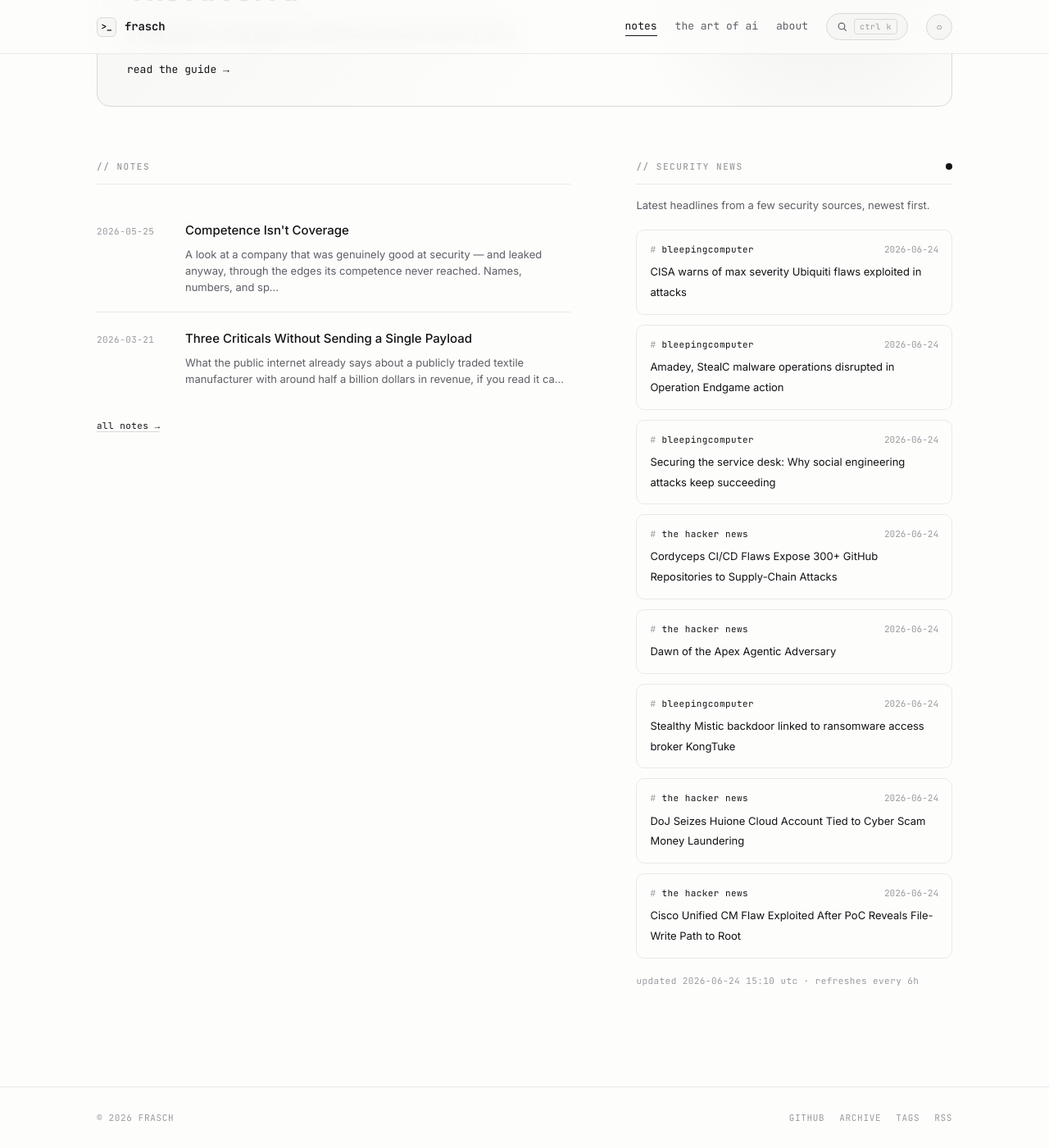
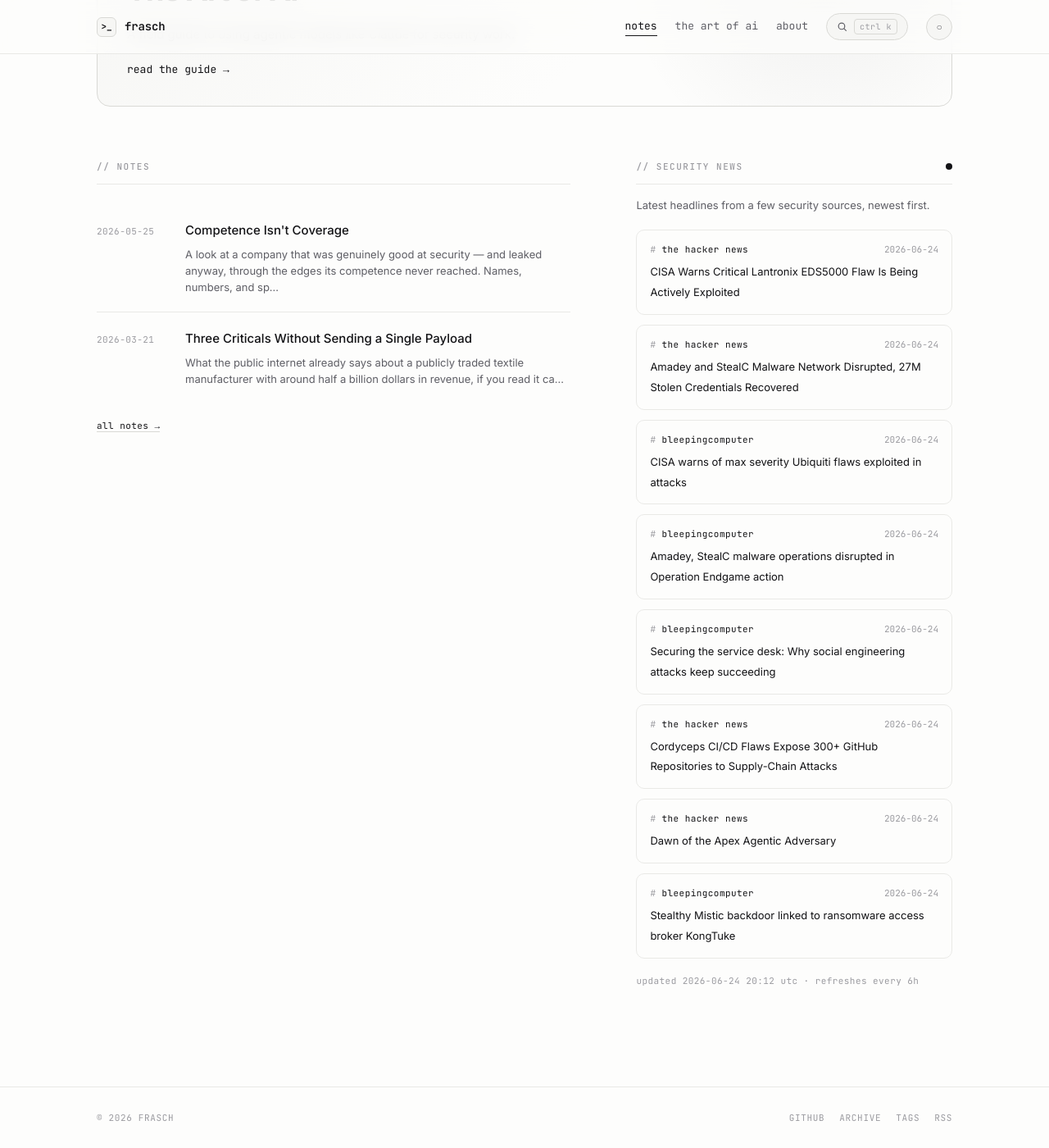
Before and after one commit to whoisfrasch/frasch, a Jekyll site: the page built from index.html, in a window 1280 px wide and 1400 px high, scrolled down 590 px. Shown: the whole window at 82% size. Built offline with Jekyll 4.4.1, drawn with Linux system fonts in a browser that asks for light colours.

```diff
--- a/_data/news.json
+++ b/_data/news.json
@@ -1,6 +1,18 @@
 {
-  "updated": "2026-06-24T15:10:40Z",
+  "updated": "2026-06-24T20:12:15Z",
   "items": [
+    {
+      "source": "the hacker news",
+      "title": "CISA Warns Critical Lantronix EDS5000 Flaw Is Being Actively Exploited",
+      "link": "https://thehackernews.com/2026/06/cisa-warns-critical-lantronix-eds5000.html",
+      "date": "2026-06-24T17:19:18Z"
+    },
+    {
+      "source": "the hacker news",
+      "title": "Amadey and StealC Malware Network Disrupted, 27M Stolen Credentials Recovered",
+      "link": "https://thehackernews.com/2026/06/amadey-and-stealc-malware-network.html",
+      "date": "2026-06-24T15:59:50Z"
+    },
     {
       "source": "bleepingcomputer",
       "title": "CISA warns of max severity Ubiquiti flaws exploited in attacks",
@@ -36,18 +48,6 @@
       "title": "Stealthy Mistic backdoor linked to ransomware access broker KongTuke",
       "link": "https://www.bleepingcomputer.com/news/security/stealthy-mistic-backdoor-linked-to-ransomware-access-broker-kongtuke/",
       "date": "2026-06-24T10:41:51Z"
-    },
-    {
-      "source": "the hacker news",
-      "title": "DoJ Seizes Huione Cloud Account Tied to Cyber Scam Money Laundering",
-      "link": "https://thehackernews.com/2026/06/doj-seizes-huione-cloud-account-tied-to.html",
-      "date": "2026-06-24T08:55:12Z"
-    },
-    {
-      "source": "the hacker news",
-      "title": "Cisco Unified CM Flaw Exploited After PoC Reveals File-Write Path to Root",
-      "link": "https://thehackernews.com/2026/06/cisco-unified-cm-flaw-exploited-after.html",
-      "date": "2026-06-24T06:50:38Z"
     }
   ]
 }
```
